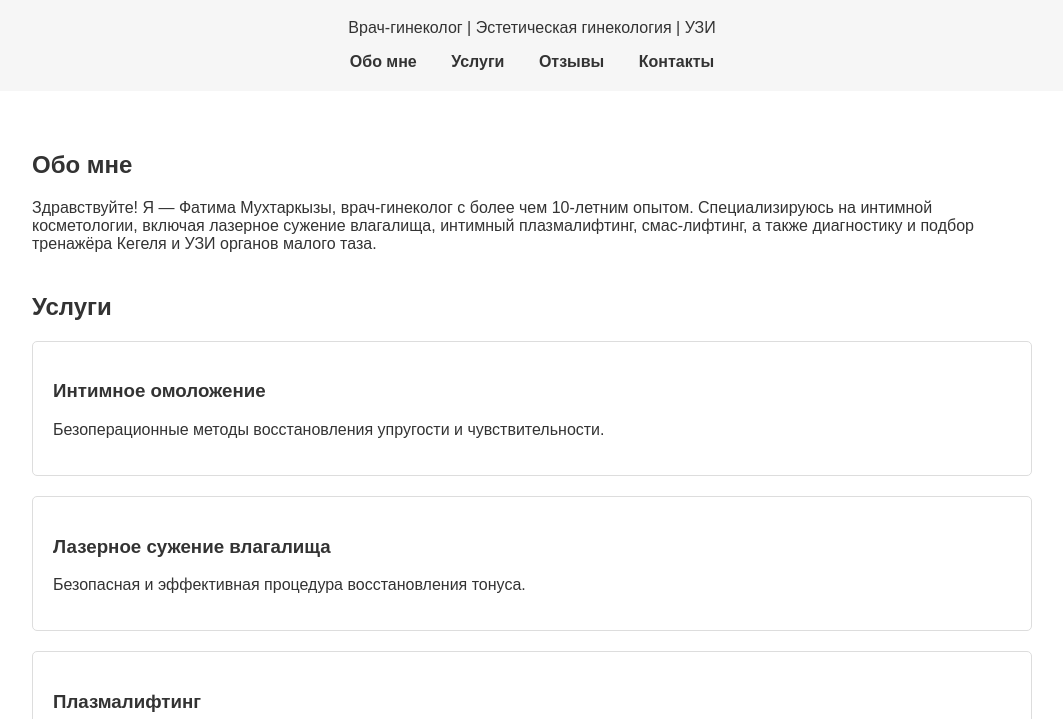
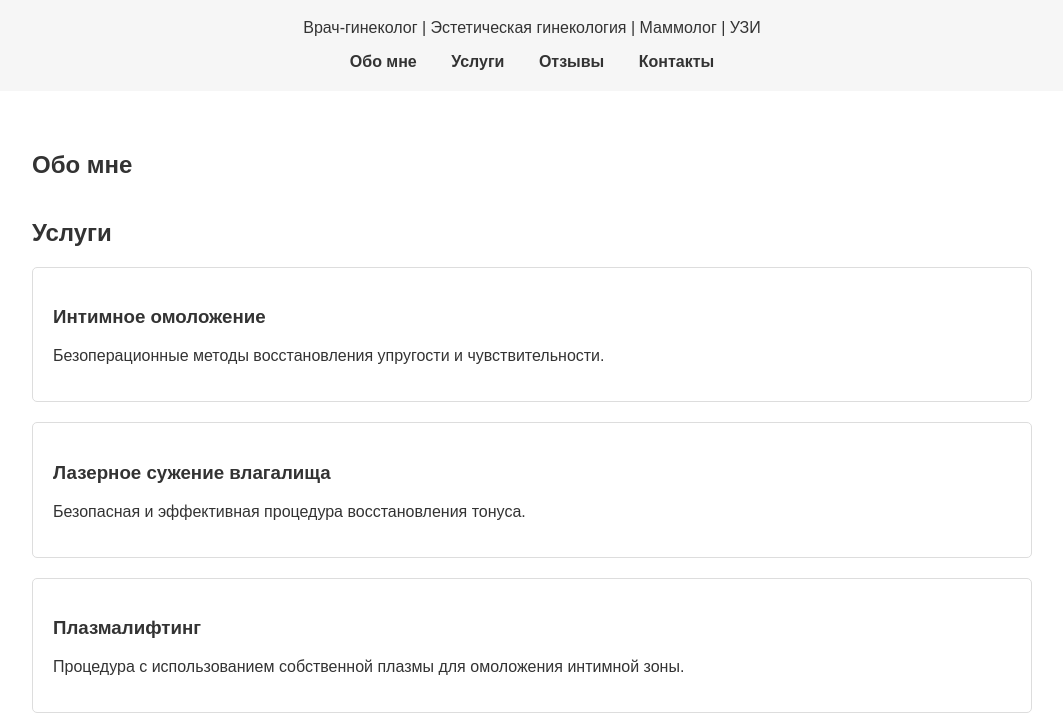
Before and after one commit to Fatima030602/fatima-site, a plain HTML site: page fatima_gyn_site.html in a window 1280 px wide. Shown: the part 81-800 px from the top of the page, without its empty margins (108-1171 px from the left). Drawn offline with Linux system fonts and the light colour scheme.

Commit message:
Update fatima_gyn_site.html

```diff
--- a/fatima_gyn_site.html
+++ b/fatima_gyn_site.html
@@ -20,7 +20,7 @@
 
 <header>
     <h1>Dr. Фатима Мухтаркызы</h1>
-    <p>Врач-гинеколог | Эстетическая гинекология | УЗИ</p>
+    <p>Врач-гинеколог | Эстетическая гинекология | Маммолог | УЗИ</p>
     <nav>
         <a href="#about">Обо мне</a>
         <a href="#services">Услуги</a>
@@ -32,7 +32,7 @@
 <div class="container">
     <section id="about">
         <h2>Обо мне</h2>
-        <p>Здравствуйте! Я — Фатима Мухтаркызы, врач-гинеколог с более чем 10-летним опытом. Специализируюсь на интимной косметологии, включая лазерное сужение влагалища, интимный плазмалифтинг, смас-лифтинг, а также диагностику и подбор тренажёра Кегеля и УЗИ органов малого таза.</p>
+        <p Сәлем! Мен - Фатима Мұхтарқызы,22 жыл стажы бар врач-гинеколог эстет.Қанаптың тарылтып,интимді өмірді жақсариу саласында жұмыс жасап келе жатқанына 10 жылдан астам уақыт асты.Гинекологиялық емдеу,лазермен қынап тарылту,плазмалифтинг,контурлы филлермен пластика,операцияларды жасаймын.</p>
     </section>
 
     <section id="services" class="services">
```
